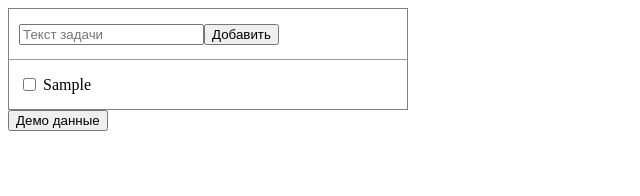
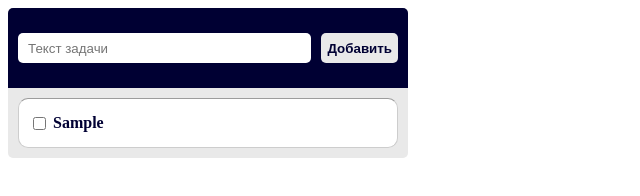
Before and after one commit to AndreyChelnokov/todo, a plain HTML site: page index.html in a window 1280 px wide. Both pictures are taken after typing "Sample" into the empty fields and a click on the button "Добавить". Shown: the whole page, without its empty margins (0-640 px from the left). Drawn offline with Linux system fonts and the light colour scheme.

Commit message:
version 5

```diff
--- a/css/style.css
+++ b/css/style.css
@@ -4,7 +4,9 @@
 .toodoo{
     width: 400px;
     height: auto;
-    border: 1px solid gray;
+    border-radius: 5px;
+    border: none;
+    background: #e9e9e9;
 }
 .toodoo_elem{
     width: 100%;
@@ -15,12 +17,15 @@
     display: flex;
     align-items: center;
 }
-.toodoo_item{
+.todo_item{
     background-color: aliceblue;
     display: flex;
     justify-content: space-between;
     align-items: center;
-    border-top: 1px solid gray;
+    border: 1px solid #cdcdcd;
+    border-radius: 10px;
+    background: #fff;
+    margin-bottom: 5px;
 }
 .toodoo_item.done{
     background-color: #8eb068;
@@ -61,11 +66,18 @@ button.changes{
 .todo_item.done span{
     text-decoration: line-through;
 }
-.todo_item.done{
+.todo_item.done {
     background-color: #e0e0e0;
+    background: transparent;
+    border: navajowhite;
+    height: 25px;
 }
 .todo_item.done .changes{
     opacity: .5;
+}
+.todo_item.done .changes span{
+    font-weight: 500;
+    color: #000;
 }
 .remove img{
     width: 14px;
@@ -84,3 +96,37 @@ button.changes{
     margin-top: 3px;
     margin-right: 7px;
 }
+.toodoo_items{
+    padding: 10px;
+    padding-bottom: 5px;
+}
+.toodoo_form {
+    display: flex;
+    align-items: center;
+    background: #000033;
+    border-radius: 5px;
+    border-bottom-right-radius: 0;
+    border-bottom-left-radius: 0;
+    height: 80px;
+}
+
+#createForm input{
+    height: 30px;
+    border-radius: 5px;
+    width: 100%;
+    margin-right: 10px;
+    padding: 0 10px;
+    border: none;
+}
+#createForm .add{
+    height: 30px;
+    border-radius: 5px;
+    border: none;
+    background: #e9e9e9;
+    color: #000033;
+    font-weight: 600;
+}
+.changes span{
+    color: #000033;
+    font-weight: 600;
+}
--- a/index.html
+++ b/index.html
@@ -17,7 +17,6 @@
 
             </ul>
         </div>
-        <button class="demo">Демо данные</button>
     </div>
     <script src="js/todo.js"></script>
     <script src="js/demo.js"></script>
--- a/js/todo.js
+++ b/js/todo.js
@@ -1,26 +1,6 @@
 const init = () => {
     const toodooItems = document.querySelector('.toodoo_items');
     const form = document.querySelector('#createForm');
-
-
-    // Демо данные
-    const demo = () => {
-        let i = 0
-        let demodata = [
-            {checked : false,value: `Демо-строка ${i++}`},{checked : false,value: `Демо-строка ${i++}`},{checked : true,value: `Демо-строка ${i++}`},
-            {checked : false,value: `Демо-строка ${i++}`},{checked : false,value: `Демо-строка ${i++}`},{checked : false,value: `Демо-строка ${i++}`}
-        ];
-        demodata.forEach( elem => {
-            todoList.push(elem);
-        })
-        render();
-        setLocalStorage(todoList);
-    };
-    const btn = document.querySelector('.demo');
-    btn.addEventListener('click', demo);
-
-
-
 
     // Фиксируем состояние элемента
     const changes = () => {
@@ -34,7 +14,6 @@ const init = () => {
         })
     }
 
-
     // Удаление элемента
     const removeIrem = () => {
         let close = document.querySelectorAll('.remove');
@@ -46,7 +25,6 @@ const init = () => {
             })
         })
     }
-
 
     // Отрисовка элементов на странице
     const render = (list = todoList) => {
@@ -60,7 +38,6 @@ const init = () => {
                 </li>
             `;
         });
-
         removeIrem(); // Получаем актуальный список кнопок удаления
         changes(); // Получаем актуальный список инпутов
     };
@@ -80,7 +57,6 @@ const init = () => {
         localStorage.setItem('list', string);
     }
 
-
     if(localStorage.getItem('list')){
         todoList = JSON.parse(todoList = localStorage.getItem('list'))
     } else {
@@ -90,10 +66,7 @@ const init = () => {
     // Добавляем элемент в список
     const pushTodo = (newTodo) => {
         todoList.push(newTodo);
-
         render(todoList);
-
-        // console.log(todoList)
         setLocalStorage(todoList);
 
     };
@@ -111,8 +84,13 @@ const init = () => {
         e.preventDefault();
         const input = form.querySelector('input');
         let val = input.value;
-        createItem(val);
-        input.value = '';
+        if(val.trim() != ''){
+            createItem(val);
+            input.value = '';
+        } else {
+            console.log('Строка пустая')
+        }
+
     });
 
 };
```
Also changed, not shown: js/dist/todo.dev.js (+9 -36 lines).
